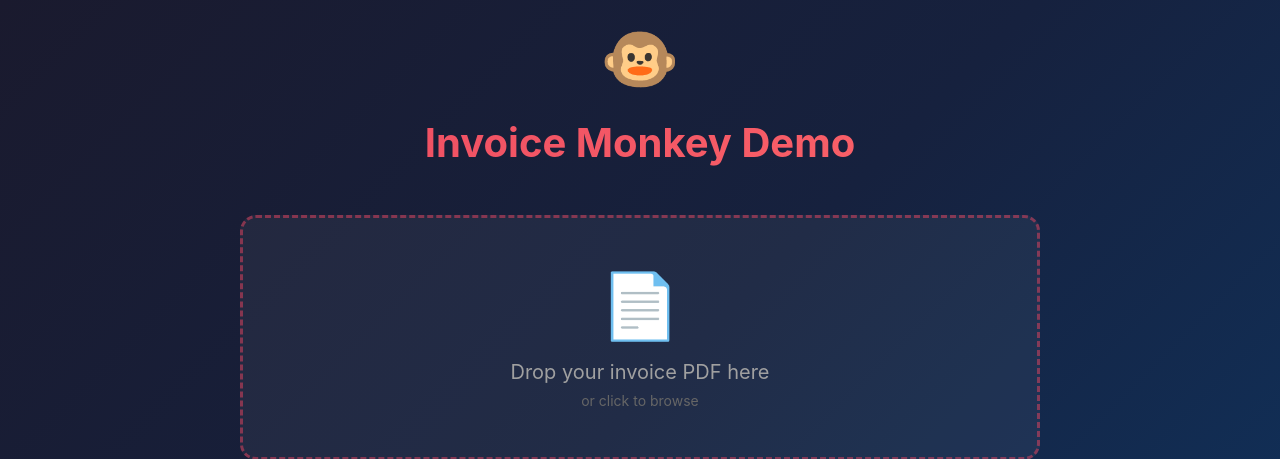
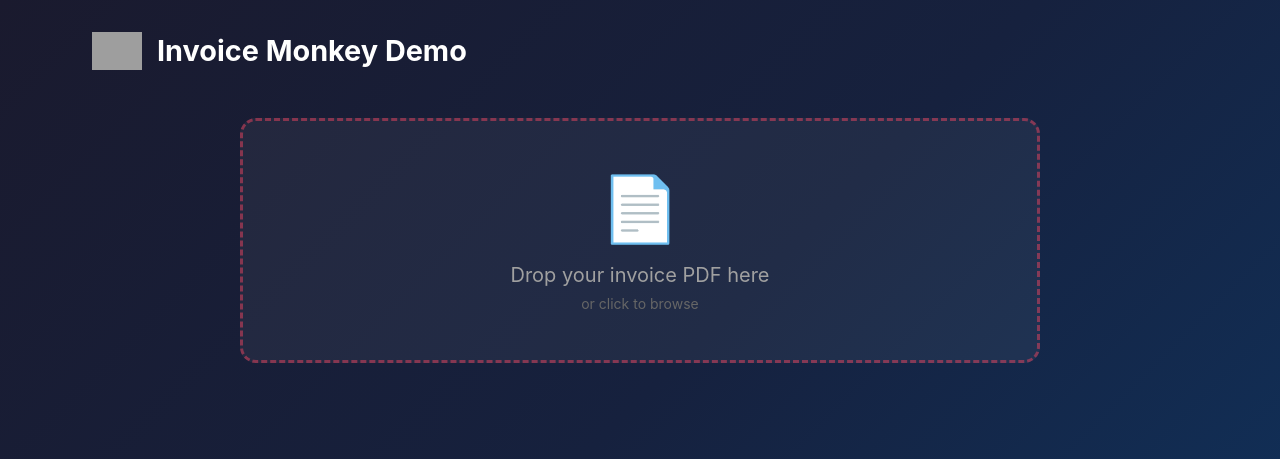
Before and after one commit to scootwise/invoicemonkey, a Flask app: page /demo in a window 1280 px wide. Shown: the top 459 px of the page. Run offline with Flask 3, Linux system fonts and the light colour scheme; parts of the project's set-up code (start-up, migrations or seed data) failed here and were passed over; grey boxes are pictures that could not be loaded.

Commit message:
Add Invoice Monkey logo to landing and demo pages

```diff
--- a/templates/demo.html
+++ b/templates/demo.html
@@ -20,19 +20,22 @@
         }
 
         .header {
-            text-align: center;
+            display: flex;
+            align-items: center;
+            justify-content: flex-start;
+            padding: 0 60px;
             margin-bottom: 3rem;
+            gap: 15px;
         }
 
         .logo {
-            font-size: 4rem;
-            margin-bottom: 0.5rem;
-            animation: bounce 2s infinite;
+            width: 50px;
+            height: auto;
         }
 
-        @keyframes bounce {
-            0%, 100% { transform: translateY(0); }
-            50% { transform: translateY(-15px); }
+        .brand-name {
+            font-size: 1.8rem;
+            font-weight: 700;
         }
 
         h1 {
@@ -207,8 +210,8 @@
 </head>
 <body>
     <div class="header">
-        <div class="logo">🐵</div>
-        <h1>Invoice Monkey Demo</h1>
+        <img src="logo/Invoice Monkey logo 3.png" alt="Invoice Monkey" class="logo">
+        <span class="brand-name">Invoice Monkey Demo</span>
     </div>
 
     <div class="container">
```
Also changed, not shown: templates/index.html (+8 -1 lines).
